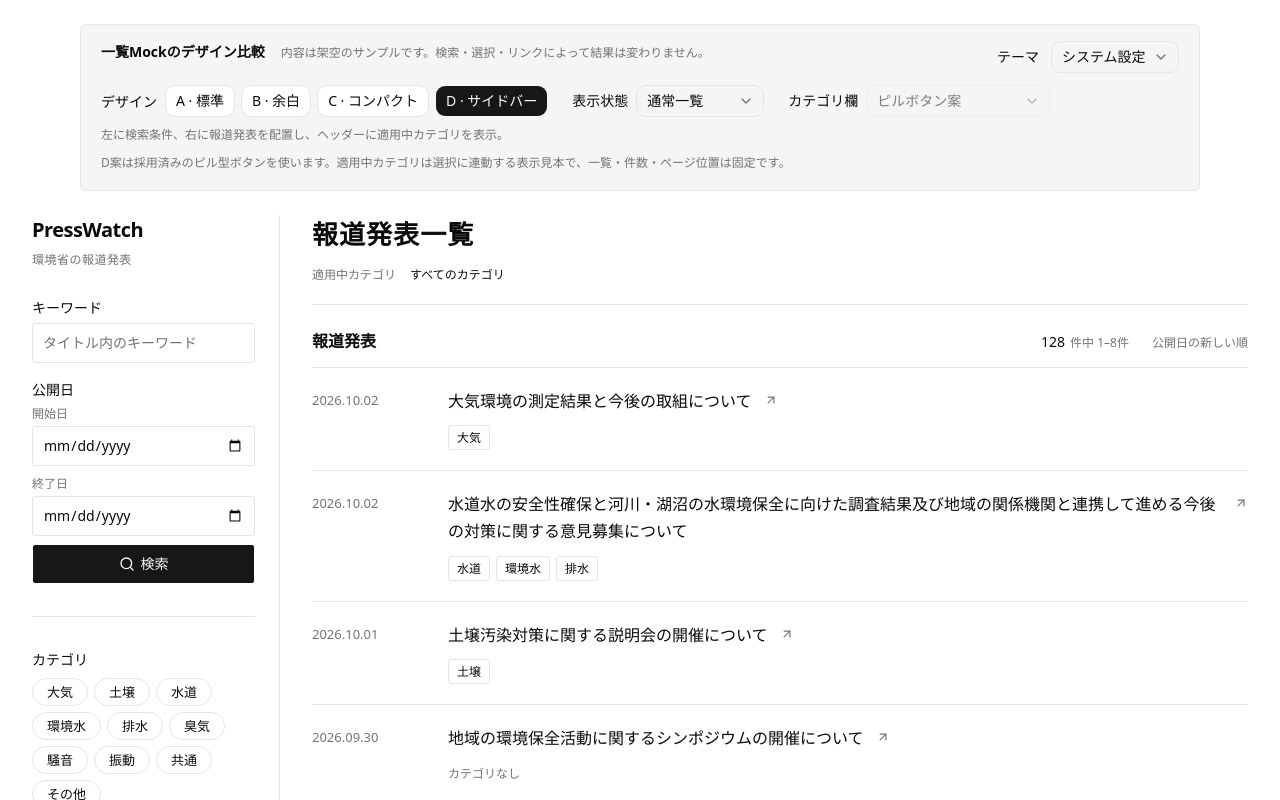
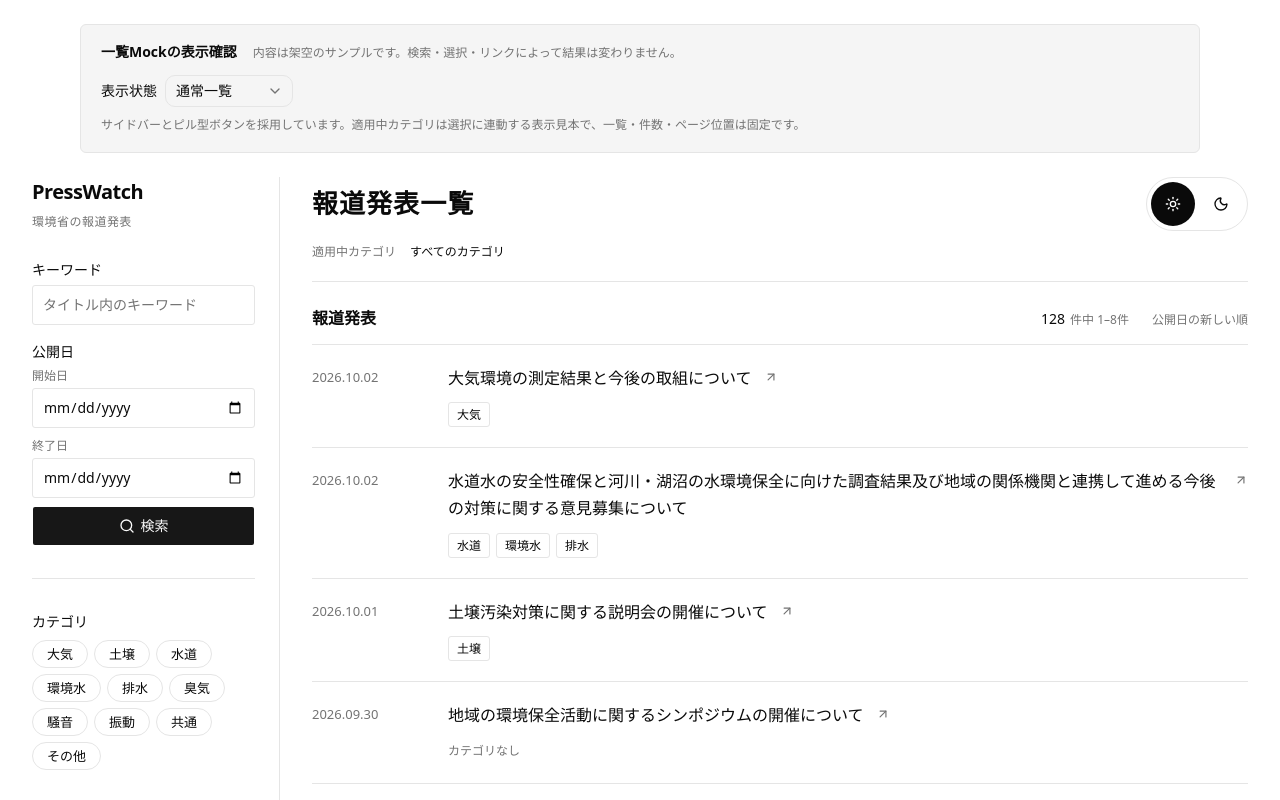
Before and after one commit to 64-HiroByte/press-watch, a Next.js app in the folder apps/web/: page /mock in a window 1280 px wide. Shown: the top 800 px of the page. Built offline with nearby package versions, Linux system fonts and the light colour scheme.

Commit message:
feat(web): 一覧Mockをサイドバー案に固定しテーマ切り替えを右上へ配置

```diff
--- a/apps/web/app/mock/mock.css
+++ b/apps/web/app/mock/mock.css
@@ -502,6 +502,87 @@ html:has(.release-filter-panel:modal) {
   border-top: 1px solid var(--border);
 }
 
+.mock-preview .release-header-top {
+  display: flex;
+  align-items: center;
+  justify-content: space-between;
+  flex-wrap: wrap;
+  gap: 12px 16px;
+}
+
+.mock-preview .release-theme-options {
+  position: relative;
+  isolation: isolate;
+  display: flex;
+  flex-shrink: 0;
+  gap: 4px;
+  margin-left: auto;
+  padding: 4px;
+  border: 1px solid var(--border);
+  border-radius: 9999px;
+}
+
+.mock-preview .release-theme-indicator {
+  position: absolute;
+  top: 4px;
+  left: 4px;
+  width: 44px;
+  height: 44px;
+  border-radius: 9999px;
+  background: var(--foreground);
+  pointer-events: none;
+}
+
+.mock-preview .release-theme-options[data-ready="false"] .release-theme-indicator {
+  visibility: hidden;
+}
+
+.mock-preview .release-theme-options[data-selected="dark"] .release-theme-indicator {
+  transform: translateX(48px);
+}
+
+/* next-themesの切替時のtransition抑止から独立して、選択背景だけを動かす。 */
+.mock-preview .release-theme-options[data-animate="true"][data-selected="dark"] .release-theme-indicator {
+  animation: mock-theme-slide-dark 180ms ease-out;
+}
+
+.mock-preview .release-theme-options[data-animate="true"][data-selected="light"] .release-theme-indicator {
+  animation: mock-theme-slide-light 180ms ease-out;
+}
+
+@keyframes mock-theme-slide-dark {
+  from { transform: translateX(0); }
+  to { transform: translateX(48px); }
+}
+
+@keyframes mock-theme-slide-light {
+  from { transform: translateX(48px); }
+  to { transform: translateX(0); }
+}
+
+@media (prefers-reduced-motion: reduce) {
+  .mock-preview .release-theme-options[data-animate="true"][data-selected] .release-theme-indicator {
+    animation: none;
+  }
+}
+
+.mock-preview .release-theme-options button {
+  position: relative;
+  z-index: 1;
+  width: 44px;
+  height: 44px;
+  border-radius: 9999px;
+  background: transparent;
+}
+
+.mock-preview .release-theme-options button:hover {
+  background: transparent;
+}
+
+.mock-preview .release-theme-options button[aria-pressed="true"] {
+  color: var(--background);
+}
+
 .mock-preview[data-design="sidebar"] .release-category-field {
   margin-top: 0;
 }
--- a/apps/web/app/mock/page.tsx
+++ b/apps/web/app/mock/page.tsx
@@ -2,13 +2,11 @@ import { notFound } from "next/navigation";
 import { SearchIcon } from "lucide-react";
 
 import { MockWorkbench } from "@/components/mock/workbench";
-import { MockCategoryToggles } from "@/components/mock/category-toggles";
 import { PressReleaseList } from "@/components/press-releases/list";
 import { PressReleaseStatus, type ReleaseDisplayState } from "@/components/press-releases/status";
 import { Button } from "@/components/ui/button";
 import { Input } from "@/components/ui/input";
 import { Label } from "@/components/ui/label";
-import { NativeSelect, NativeSelectOption } from "@/components/ui/native-select";
 import {
   Pagination, PaginationContent, PaginationEllipsis, PaginationItem,
   PaginationLink, PaginationNext, PaginationPrevious,
@@ -17,14 +15,13 @@ import { longCategorySample, mockCategories, mockReleases } from "@/mock/press-r
 
 import "./mock.css";
 
-function SearchFields({ withPublicationDates = false }: { withPublicationDates?: boolean }) {
+function SearchFields() {
   return (
     <div className="release-search" role="search" aria-label="報道発表の検索">
       <div className="release-search-field">
         <Label htmlFor="release-keyword">キーワード</Label>
         <Input id="release-keyword" type="search" placeholder="タイトル内のキーワード" />
       </div>
-      {withPublicationDates && (
       <fieldset className="release-date-range">
         <legend>公開日</legend>
         <div className="release-date-inputs">
@@ -38,22 +35,7 @@ function SearchFields({ withPublicationDates = false }: { withPublicationDates?:
           </div>
         </div>
       </fieldset>
-      )}
       <Button type="button" className="release-search-button"><SearchIcon aria-hidden="true" />検索</Button>
-    </div>
-  );
-}
-
-function CategorySelect() {
-  return (
-    <div className="release-category-field release-category-select">
-      <Label htmlFor="release-category">カテゴリ</Label>
-      <NativeSelect id="release-category" defaultValue="">
-        <NativeSelectOption value="">すべてのカテゴリ</NativeSelectOption>
-        {mockCategories.map((category) => (
-          <NativeSelectOption value={category.slug} key={category.slug}>{category.name}</NativeSelectOption>
-        ))}
-      </NativeSelect>
     </div>
   );
 }
@@ -100,16 +82,7 @@ export default function MockPage() {
 
   return (
     <MockWorkbench
-      header={
-        <header className="release-header">
-          <p className="release-brand">PressWatch<span>環境省の報道発表</span></p>
-          <h2>報道発表一覧</h2>
-          <p className="release-introduction">日々の発表から、必要な情報を見つける。</p>
-        </header>
-      }
-      search={<SearchFields />}
-      sidebarSearch={<SearchFields withPublicationDates />}
-      categories={{ toggles: <MockCategoryToggles categories={mockCategories} />, select: <CategorySelect /> }}
+      sidebarSearch={<SearchFields />}
       sidebarCategories={mockCategories}
       results={{
         normal: <Results />, loading: <Results state="loading" />, error: <Results state="error" />,
--- /dev/null
+++ b/apps/web/components/mock/theme-toggle.tsx
@@ -0,0 +1,37 @@
+"use client";
+
+import { useEffect, useState } from "react";
+import { MoonIcon, SunIcon } from "lucide-react";
+import { useTheme } from "next-themes";
+
+import { Button } from "@/components/ui/button";
+
+const options = [
+  { value: "light", label: "ライト", icon: SunIcon },
+  { value: "dark", label: "ダーク", icon: MoonIcon },
+] as const;
+
+export function MockThemeToggle() {
+  const [mounted, setMounted] = useState(false);
+  const [animate, setAnimate] = useState(false);
+  const { theme, resolvedTheme, setTheme } = useTheme();
+  const selected = (theme === "system" ? resolvedTheme : theme) === "dark" ? "dark" : "light";
+
+  useEffect(() => { setMounted(true); }, []);
+
+  return (
+    <div
+      className="release-theme-options" role="group" aria-label="表示テーマ"
+      data-selected={mounted ? selected : "light"} data-ready={mounted} data-animate={animate}
+    >
+      <span className="release-theme-indicator" aria-hidden="true" />
+      {options.map(({ value, label, icon: Icon }) => (
+        <Button
+          key={value} type="button" variant="ghost" size="icon" disabled={!mounted}
+          aria-label={label} title={label} aria-pressed={mounted && selected === value}
+          onClick={() => { setAnimate(selected !== value); setTheme(value); }}
+        ><Icon aria-hidden="true" /></Button>
+      ))}
+    </div>
+  );
+}
--- a/apps/web/components/mock/workbench.tsx
+++ b/apps/web/components/mock/workbench.tsx
@@ -2,41 +2,25 @@
 
 import { useState, type MouseEvent, type ReactNode } from "react";
 
-import { ThemeSelector } from "@/components/theme-selector";
 import { MockCategoryPills } from "@/components/mock/category-toggles";
 import { MockSidebarFilters } from "@/components/mock/sidebar-filters";
+import { MockThemeToggle } from "@/components/mock/theme-toggle";
 import type { FixedCategoryLabel } from "@/components/press-releases/list";
 import { Badge } from "@/components/ui/badge";
-import { Button } from "@/components/ui/button";
 import { Label } from "@/components/ui/label";
 import { NativeSelect, NativeSelectOption } from "@/components/ui/native-select";
 
 type PreviewState = "normal" | "loading" | "error" | "empty" | "no-results";
-type CategoryLayout = "toggles" | "select";
-
-const designs = [
-  { id: "standard", label: "A · 標準", description: "日付を左に揃えた、一覧性と読みやすさのバランス。" },
-  { id: "spacious", label: "B · 余白", description: "余白と見出しに強弱をつけた、ゆったり読む配置。" },
-  { id: "compact", label: "C · コンパクト", description: "カテゴリを右にまとめた、一画面の情報量を重視する配置。" },
-  { id: "sidebar", label: "D · サイドバー", description: "左に検索条件、右に報道発表を配置し、ヘッダーに適用中カテゴリを表示。" },
-] as const;
-
 type WorkbenchProps = {
-  header: ReactNode;
-  search: ReactNode;
   sidebarSearch: ReactNode;
-  categories: Record<CategoryLayout, ReactNode>;
   sidebarCategories: readonly FixedCategoryLabel[];
   results: Record<PreviewState, ReactNode>;
   robustness: ReactNode;
 };
 
-export function MockWorkbench({ header, search, sidebarSearch, categories, sidebarCategories, results, robustness }: WorkbenchProps) {
-  const [design, setDesign] = useState<(typeof designs)[number]>(designs[3]);
+export function MockWorkbench({ sidebarSearch, sidebarCategories, results, robustness }: WorkbenchProps) {
   const [state, setState] = useState<PreviewState>("normal");
-  const [categoryLayout, setCategoryLayout] = useState<CategoryLayout>("toggles");
   const [sidebarSelection, setSidebarSelection] = useState<string[]>([]);
-  const isSidebar = design.id === "sidebar";
   const selectedCategories = sidebarCategories.filter((category) => sidebarSelection.includes(category.slug));
 
   function toggleSidebarCategory(slug: string) {
@@ -46,7 +30,7 @@ export function MockWorkbench({ header, search, sidebarSearch, categories, sideb
   }
 
   function preventPreviewNavigation(event: MouseEvent<HTMLElement>) {
-    // 表示部品のリンクは維持し、Mockの比較画面内でだけ遷移を抑止する。
+    // 表示部品のリンクは維持し、Mockの確認画面内でだけ遷移を抑止する。
     if (event.target instanceof Element && event.target.closest("a")) {
       event.preventDefault();
     }
@@ -57,25 +41,11 @@ export function MockWorkbench({ header, search, sidebarSearch, categories, sideb
       <aside className="mock-controls" aria-labelledby="mock-controls-title">
         <div className="mock-controls-heading">
           <div>
-            <h1 id="mock-controls-title">一覧Mockのデザイン比較</h1>
+            <h1 id="mock-controls-title">一覧Mockの表示確認</h1>
             <p>内容は架空のサンプルです。検索・選択・リンクによって結果は変わりません。</p>
           </div>
-          <ThemeSelector />
         </div>
         <div className="mock-control-fields">
-          <div className="mock-design-field">
-            <span id="mock-design-label" className="mock-control-label">デザイン</span>
-            <div className="mock-design-options" role="group" aria-labelledby="mock-design-label">
-              {designs.map((option) => (
-                <Button
-                  key={option.id} type="button" variant={design.id === option.id ? "default" : "outline"}
-                  aria-pressed={design.id === option.id} onClick={() => setDesign(option)}
-                >
-                  {option.label}
-                </Button>
-              ))}
-            </div>
-          </div>
           <div className="mock-control-field">
             <Label htmlFor="mock-state">表示状態</Label>
             <NativeSelect id="mock-state" value={state} onChange={(event) => setState(event.target.value as PreviewState)}>
@@ -86,47 +56,28 @@ export function MockWorkbench({ header, search, sidebarSearch, categories, sideb
               <NativeSelectOption value="no-results">検索結果なし</NativeSelectOption>
             </NativeSelect>
           </div>
-          <div className="mock-control-field">
-            <Label htmlFor="mock-category-layout">カテゴリ欄</Label>
-            <NativeSelect
-              id="mock-category-layout" value={categoryLayout} disabled={isSidebar}
-              aria-describedby={isSidebar ? "mock-sidebar-note" : undefined}
-              onChange={(event) => setCategoryLayout(event.target.value as CategoryLayout)}
-            >
-              <NativeSelectOption value="toggles">ピルボタン案</NativeSelectOption>
-              <NativeSelectOption value="select">コンパクトな選択欄案</NativeSelectOption>
-            </NativeSelect>
         </div>
-        </div>
-        <p className="mock-design-description" aria-live="polite">{design.description}</p>
-        {isSidebar && (
-          <p id="mock-sidebar-note" className="mock-design-description">
-            D案は採用済みのピル型ボタンを使います。適用中カテゴリは選択に連動する表示見本で、一覧・件数・ページ位置は固定です。
+        <p className="mock-design-description">
+          サイドバーとピル型ボタンを採用しています。適用中カテゴリは選択に連動する表示見本で、一覧・件数・ページ位置は固定です。
         </p>
-        )}
       </aside>
 
       <section
-        className="mock-preview" data-design={design.id} aria-label={`${design.label}の画面見本`}
+        className="mock-preview" data-design="sidebar" aria-label="サイドバーの画面見本"
         onClick={preventPreviewNavigation} onAuxClick={preventPreviewNavigation}
       >
-        <div hidden={isSidebar}>{header}</div>
-        <aside hidden={isSidebar} className="release-filters" aria-label="検索とカテゴリ">
-          {!isSidebar && search}
-          {categories[categoryLayout]}
-        </aside>
-        {isSidebar && (
         <MockSidebarFilters>
           {sidebarSearch}
           <div className="release-sidebar-categories">
             <MockCategoryPills categories={sidebarCategories} selectedSlugs={sidebarSelection} onToggle={toggleSidebarCategory} />
           </div>
         </MockSidebarFilters>
-        )}
         <div className="release-main">
-          {isSidebar && (
           <header className="release-header">
+            <div className="release-header-top">
               <h2>報道発表一覧</h2>
+              <MockThemeToggle />
+            </div>
             <div className="release-applied-categories" role="group" aria-label="適用中カテゴリ">
               <span className="release-applied-label">適用中カテゴリ</span>
               <div className="release-applied-values" aria-live="polite" aria-atomic="true">
@@ -136,7 +87,6 @@ export function MockWorkbench({ header, search, sidebarSearch, categories, sideb
               </div>
             </div>
           </header>
-          )}
           {results[state]}
           {robustness}
         </div>
```
Also changed, not shown: 1 other file (tests, documents, lock files or other folders). Lines whose indentation alone changed are shown as unchanged.
